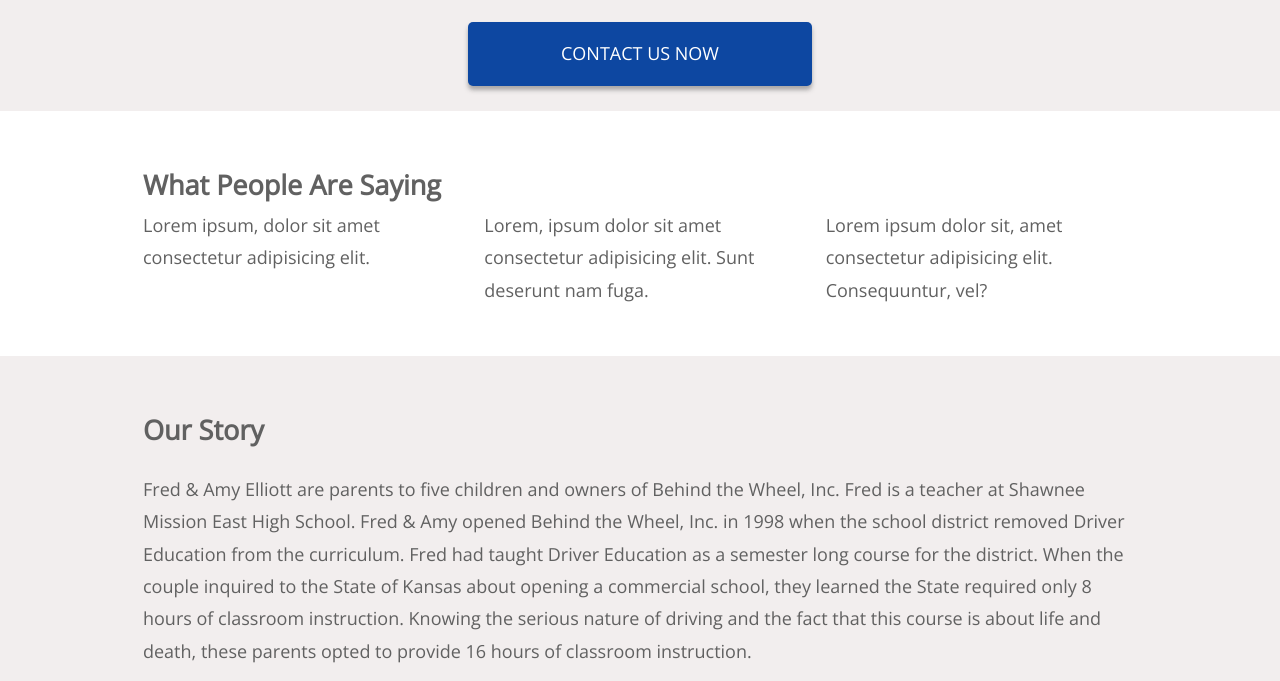
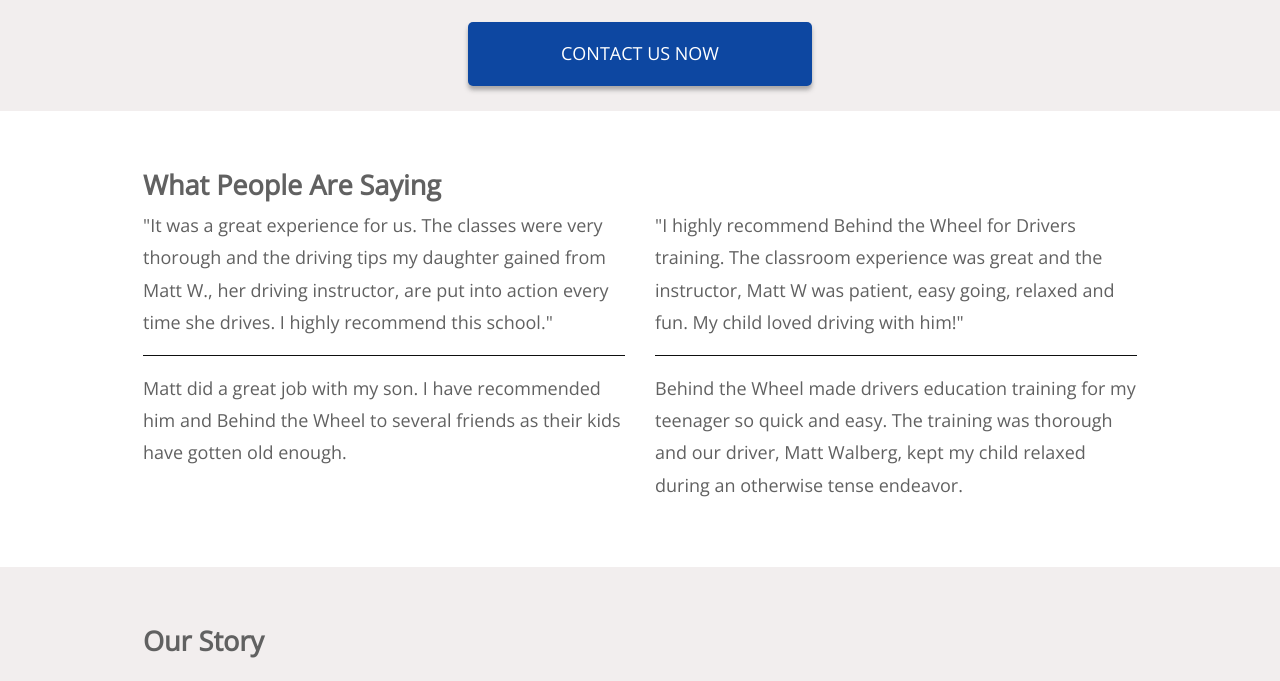
Before and after one commit to gabeyb/gabeyb.github.com, a plain HTML site: page btw/index.html in a window 1280 px wide. Shown: the part 840-1521 px from the top of the page. Drawn offline with nearby package versions, Linux system fonts and the light colour scheme.

Commit message:
update to homepage

```diff
--- a/btw/index.html
+++ b/btw/index.html
@@ -101,14 +101,23 @@
             </a>
         </section>
         <!-- Callout What People Are Saying -->
-        <section class="call-out-container-reverse lead-in">
+        <section class="call-out-container-reverse lead-in quotes">
             <div class="container">
                 <h2>What People Are Saying</h2>
                 <div class="row">
-                    <div class="col-md-4">Lorem ipsum, dolor sit amet consectetur adipisicing elit.</div>
-                    <div class="col-md-4">Lorem, ipsum dolor sit amet consectetur adipisicing elit. Sunt deserunt nam
-                        fuga.</div>
-                    <div class="col-md-4">Lorem ipsum dolor sit, amet consectetur adipisicing elit. Consequuntur, vel?</div>
+                    <div class="col-md-6">"It was a great experience for us. The classes were very thorough and the
+                        driving tips my daughter gained from Matt W., her driving instructor, are put into action every
+                        time she drives. I highly recommend this school."</div>
+                    <div class="col-md-6">"I highly recommend Behind the Wheel for Drivers training. The classroom
+                        experience was great and the instructor, Matt W was patient, easy going, relaxed and fun. My
+                        child loved driving with him!"</div>
+                </div>
+                <div class="row">
+                    <div class="col-md-6">Matt did a great job with my son. I have recommended him and Behind the Wheel
+                        to several friends as their kids have gotten old enough.</div>
+                    <div class="col-md-6">Behind the Wheel made drivers education training for my teenager so quick and
+                        easy. The training was thorough and our driver, Matt Walberg, kept my child relaxed during an
+                        otherwise tense endeavor.</div>
                 </div>
             </div>
         </section>
```
